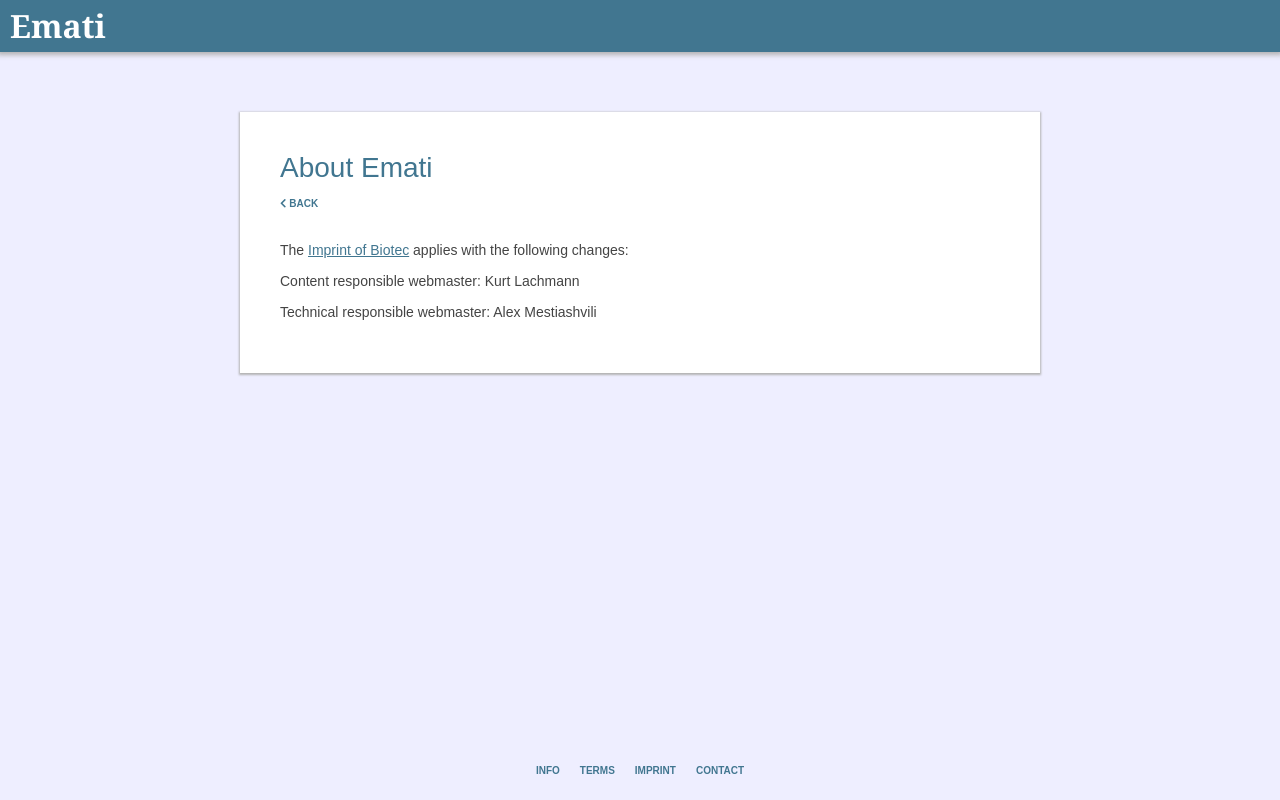
After one commit to bioinfcollab/emati, a Django app: template templates/website/imprint.html in a window 1280 px wide. The commit adds this page. Run offline with Django 3.2, Linux system fonts and the light colour scheme; the template is opened without the code that fills it, so the values that code supplies are empty; parts of the project's set-up code (start-up, migrations or seed data) failed here and were passed over; some libraries are stand-ins or nearby versions.

Commit message:
Attempt to add separate imprint page

```diff
--- a/templates/website/base.html
+++ b/templates/website/base.html
@@ -98,7 +98,7 @@ The base skeleton for HTML pages.
             <a href="{% url 'terms_and_conditions' %}">TERMS</a>
         </div>
         <div class="page-footer__box">
-            <a href="http://www.biotec.tu-dresden.de/imprint.html">IMPRINT</a>
+            <a href="{% url 'imprint' %}">IMPRINT</a>
         </div>
         <div class="page-footer__box">
             <a href="mailto:{{ contact_email }}">CONTACT</a>
--- /dev/null
+++ b/templates/website/imprint.html
@@ -0,0 +1,24 @@
+{% extends "website/base.html" %}
+{% load static %}
+
+{% block css %}
+<link rel="stylesheet" type="text/css" href="{% static '/website/css/about.css' %}" />
+{% endblock css %}
+
+{% block content %}
+<div class="content-box">
+    <h1>About Emati</h1>
+
+    <div class="back-link">
+        <a href="{% url 'welcome' %}">
+            <i class="fas fa-chevron-left"></i>Back
+        </a>
+    </div>
+
+    <p>
+    The <a href="http://www.biotec.tu-dresden.de/imprint.html" target="_blank"> Imprint of Biotec</a> applies with the following changes:
+    </p>
+    <p>Content responsible webmaster: Kurt Lachmann <Kurt.Lachmann(at)tu-dresden.de></p>
+    <p>Technical responsible webmaster: Alex Mestiashvili <alexandre.mestiashvili(at)tu-dresden.de></p>
+</div>
+{% endblock content %}
```
